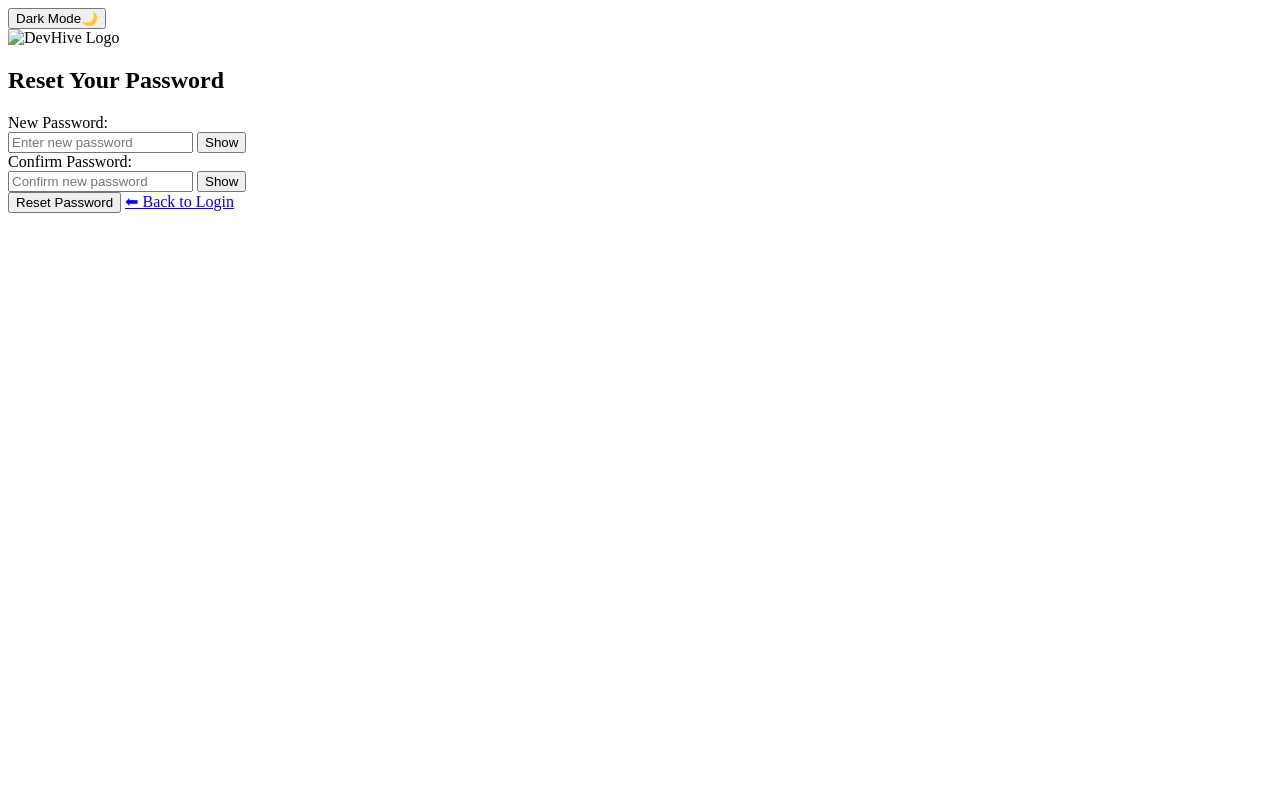
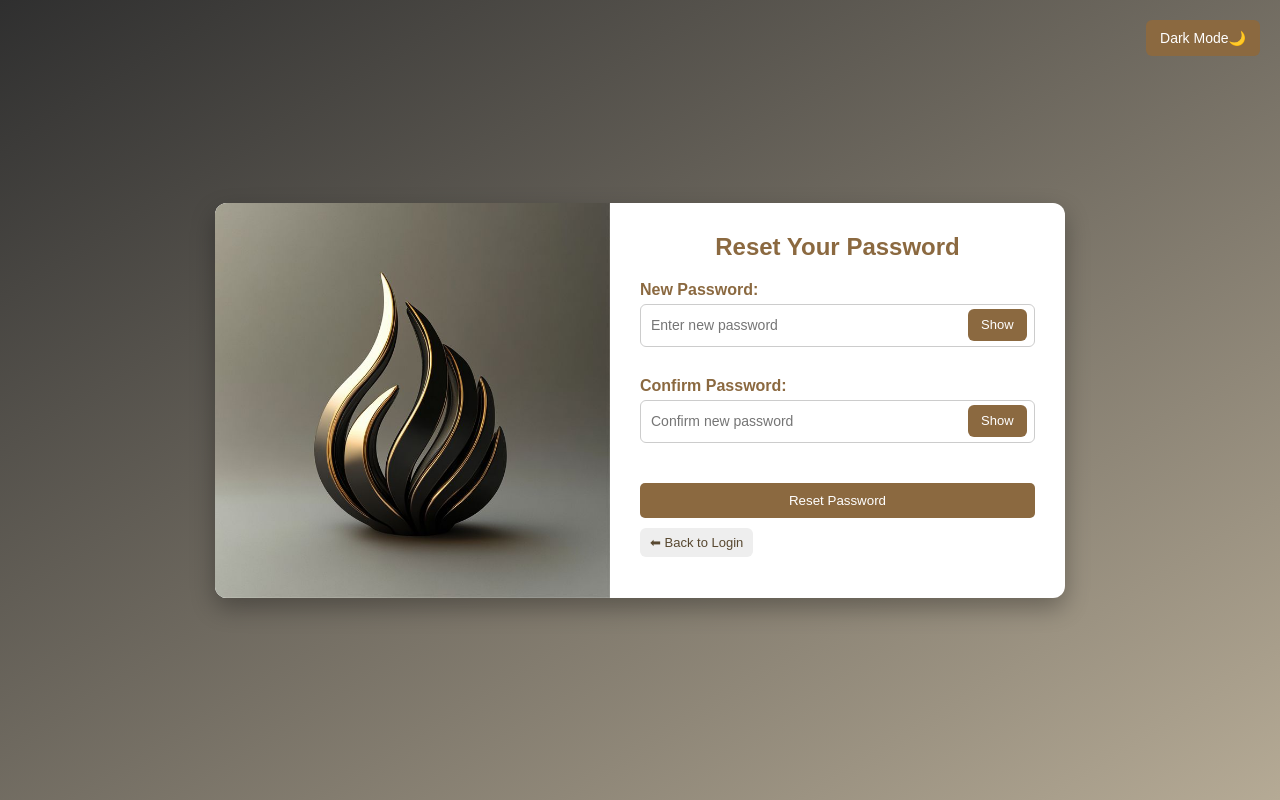
Before and after one commit to Abd-Elrahman-Jehad/auth-pages-html-css, a plain HTML site: page docs/Reset-Password.html in a window 1280 px wide. Drawn offline with Linux system fonts and the light colour scheme; the site is published under a folder, as on GitHub Pages, so addresses that start at the root find nothing.

Commit message:
Update image and stylesheet paths in Reset-Password.html

```diff
--- a/docs/Reset-Password.html
+++ b/docs/Reset-Password.html
@@ -3,8 +3,8 @@
   <head>
     <meta charset="UTF-8" />
     <title>Reset Password - DevHive</title>
-    <link rel="icon" href="/images/0b937b3954637851d57229986a4d6f50.jpg" />
-    <link rel="stylesheet" href="/css/reset.css" />
+    <link rel="icon" href="images/0b937b3954637851d57229986a4d6f50.jpg" />
+    <link rel="stylesheet" href="css/reset.css" />
   </head>
   <body>
     <!-- == Button to activate simple mode == -->
@@ -14,7 +14,7 @@
       <!-- == logo == -->
       <div class="login-left">
         <img
-          src="/images/0b937b3954637851d57229986a4d6f50.jpg"
+          src="images/0b937b3954637851d57229986a4d6f50.jpg"
           alt="DevHive Logo"
           class="logo-img"
         />
@@ -70,7 +70,7 @@
           <input type="submit" value="Reset Password" />
 
           <!-- ==Link back == -->
-          <a href="login.html" class="back-btn">⬅ Back to Login</a>
+          <a href="index.html" class="back-btn">⬅ Back to Login</a>
         </form>
       </div>
     </div>
```
